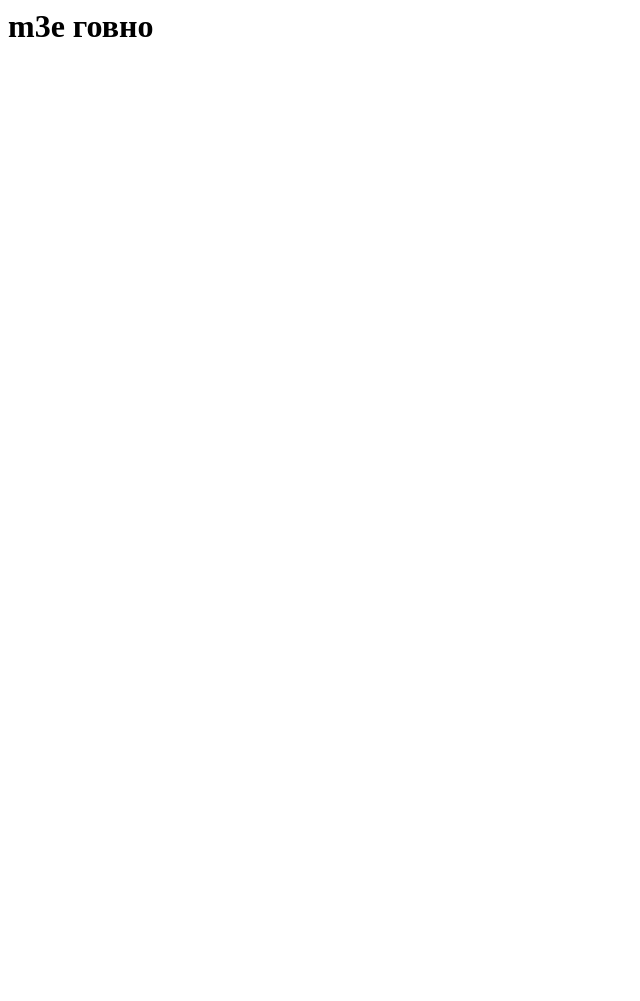
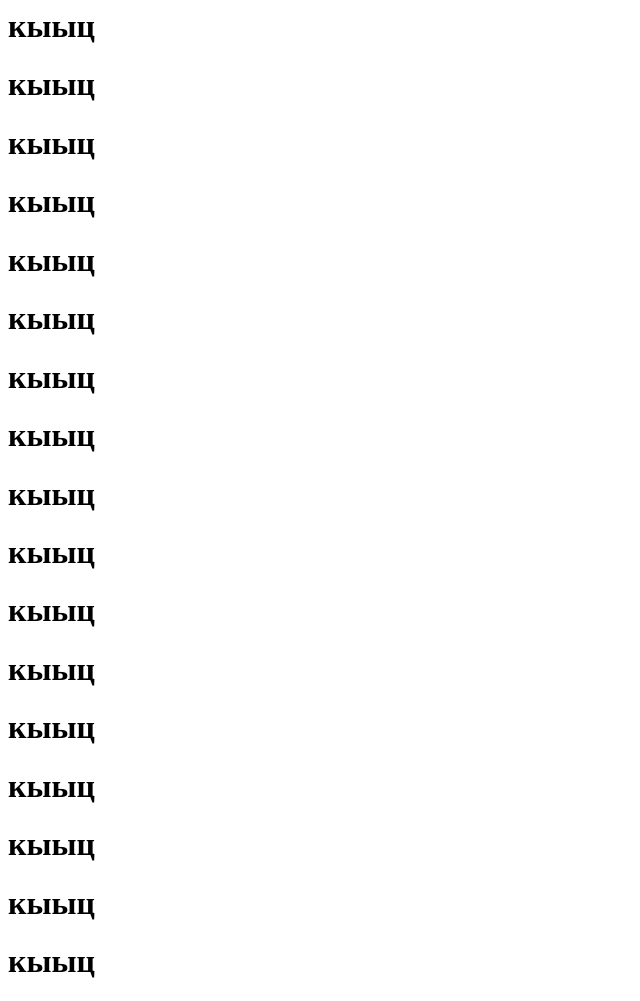
Before and after one commit to Nestor1232323/kittee, a website: page k7ska/index.html in a window 1280 px wide. Shown: the whole page, without its empty margins (0-640 px from the left). Before the commit the page ends 800 px from the top, so only its background shows below. Drawn offline with Linux system fonts and the light colour scheme.

Commit message:
Update index.html

```diff
--- a/k7ska/index.html
+++ b/k7ska/index.html
@@ -1 +1,17 @@
-<h1>m3e говно</h1>
+<h1>кыыц</h1>
+<h1>кыыц</h1>
+<h1>кыыц</h1>
+<h1>кыыц</h1>
+<h1>кыыц</h1>
+<h1>кыыц</h1>
+<h1>кыыц</h1>
+<h1>кыыц</h1>
+<h1>кыыц</h1>
+<h1>кыыц</h1>
+<h1>кыыц</h1>
+<h1>кыыц</h1>
+<h1>кыыц</h1>
+<h1>кыыц</h1>
+<h1>кыыц</h1>
+<h1>кыыц</h1>
+<h1>кыыц</h1>
```
